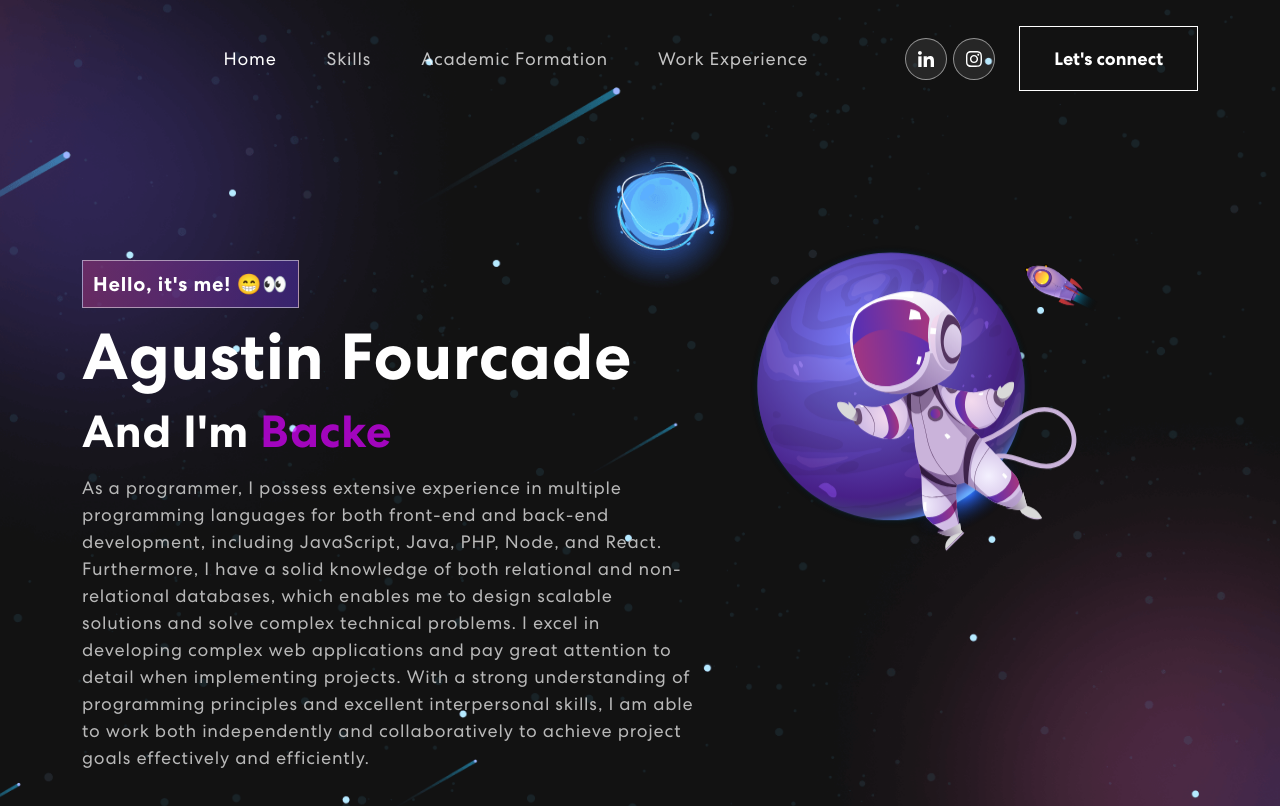
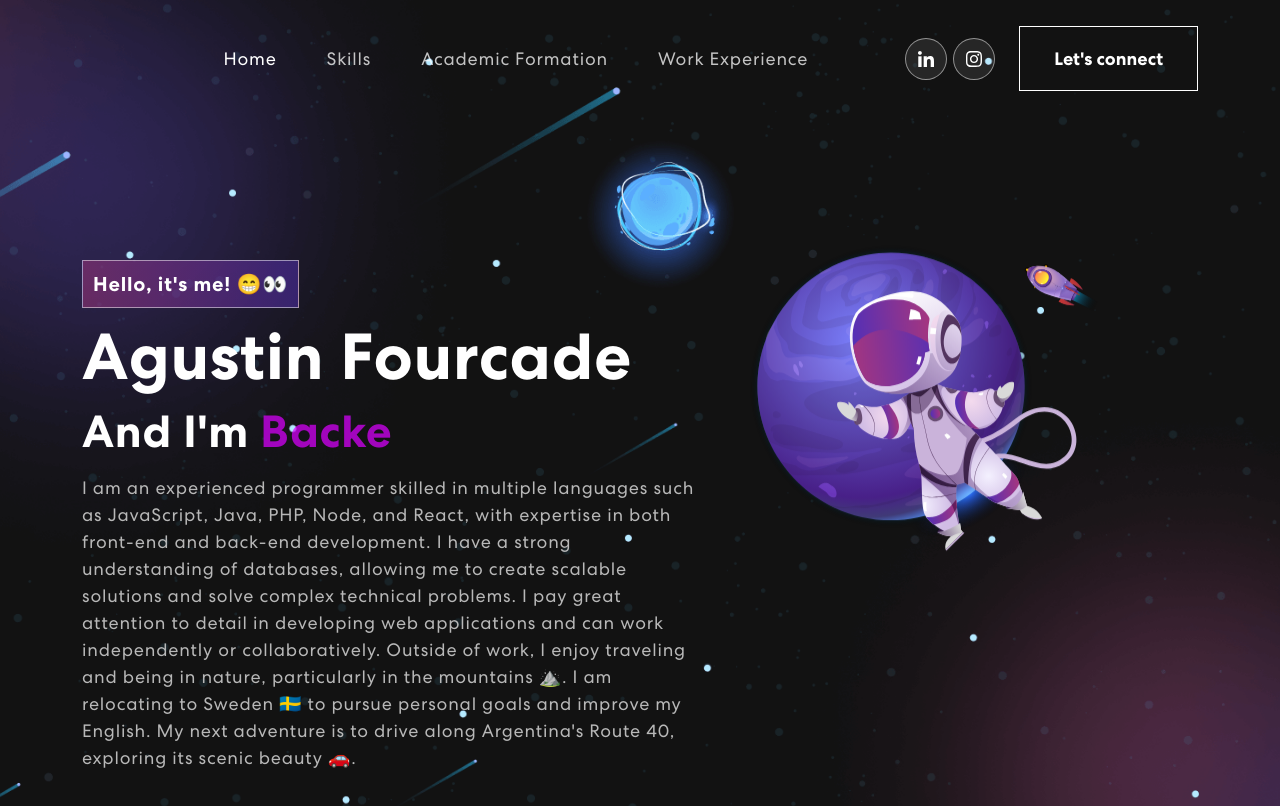
Before and after one commit to AgustinFourcade/agustinfourcade.github.io, a React (Create React App) app: page / in a window 1280 px wide. Shown: the top 806 px of the page. Built offline with nearby package versions, Linux system fonts and the light colour scheme.

Commit message:
new description

```diff
--- a/src/components/Banner.js
+++ b/src/components/Banner.js
@@ -68,18 +68,18 @@ export const Banner = () => {
                     </h3>
                   </h1>
                   <p>
-                    As a programmer, I possess extensive experience in multiple
-                    programming languages for both front-end and back-end
-                    development, including JavaScript, Java, PHP, Node, and
-                    React. Furthermore, I have a solid knowledge of both
-                    relational and non-relational databases, which enables me to
-                    design scalable solutions and solve complex technical
-                    problems. I excel in developing complex web applications and
-                    pay great attention to detail when implementing projects.
-                    With a strong understanding of programming principles and
-                    excellent interpersonal skills, I am able to work both
-                    independently and collaboratively to achieve project goals
-                    effectively and efficiently.
+                    I am an experienced programmer skilled in multiple languages
+                    such as JavaScript, Java, PHP, Node, and React, with
+                    expertise in both front-end and back-end development. I have
+                    a strong understanding of databases, allowing me to create
+                    scalable solutions and solve complex technical problems. I
+                    pay great attention to detail in developing web applications
+                    and can work independently or collaboratively. Outside of
+                    work, I enjoy traveling and being in nature, particularly in
+                    the mountains ⛰️. I am relocating to Sweden 🇸🇪 to pursue
+                    personal goals and improve my English. My next adventure is
+                    to drive along Argentina's Route 40, exploring its scenic
+                    beauty 🚗.
                   </p>
                   <button
                     onClick={() =>
```
